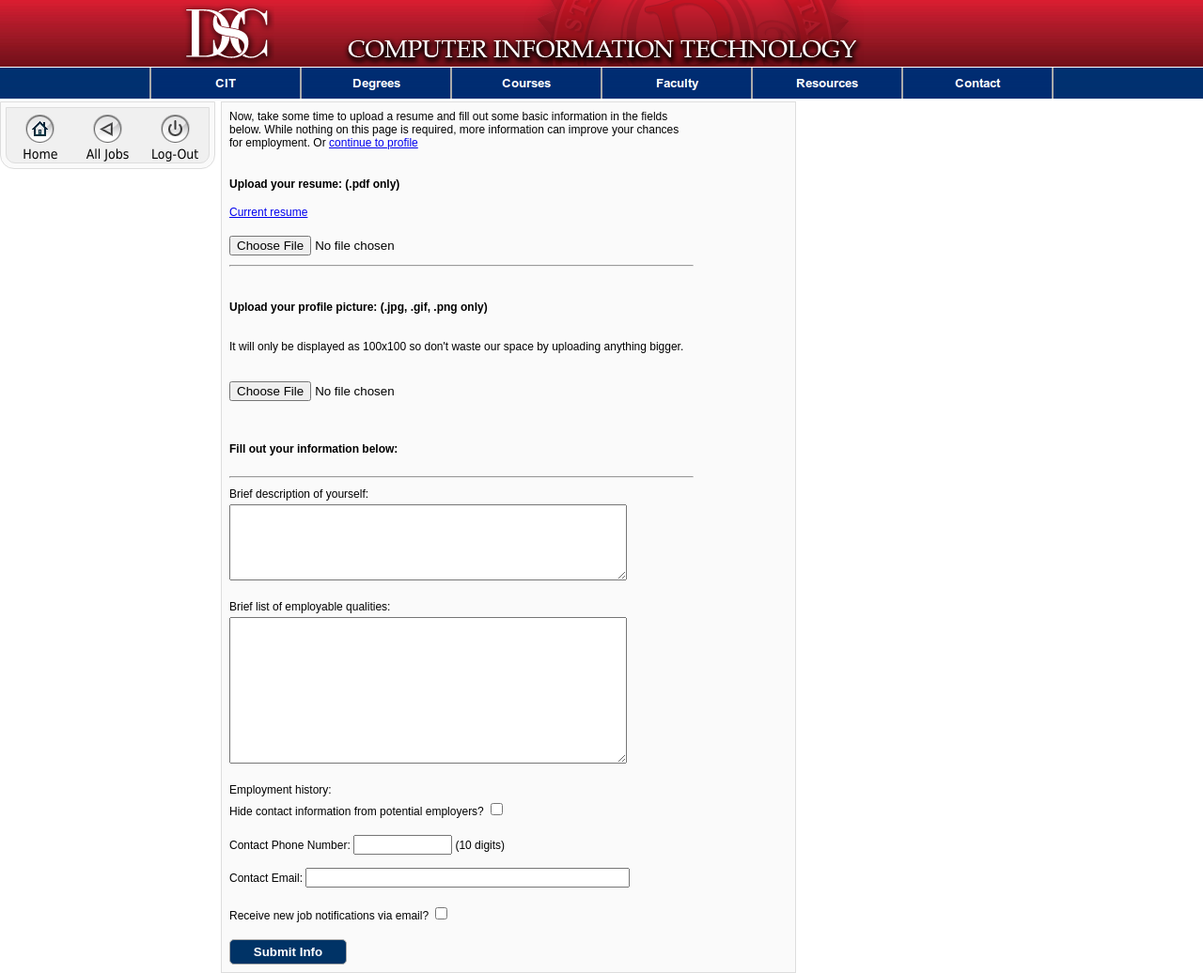
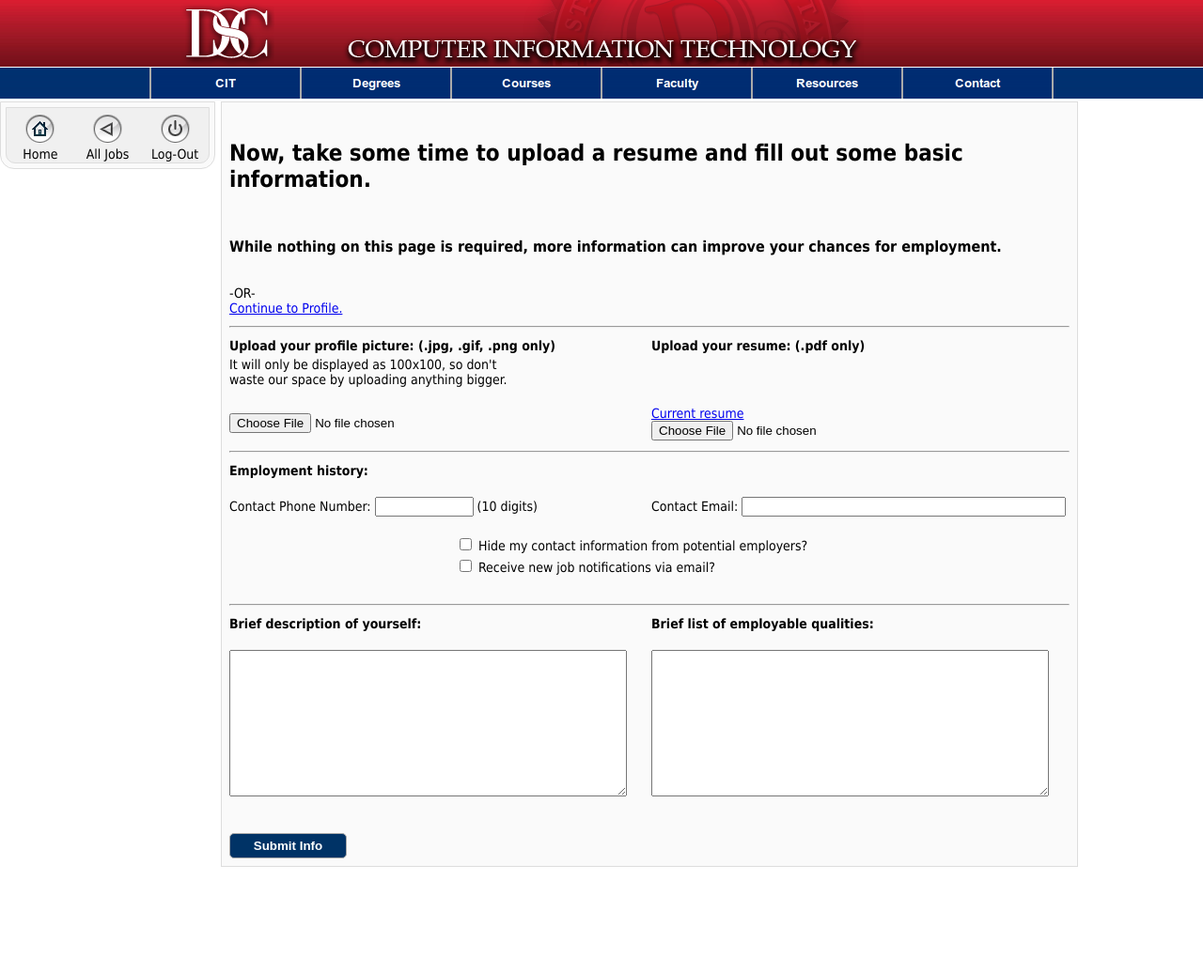
Before and after one commit to cs2450/citjobsite, a PHP site: page /resume.php in a window 1280 px wide. Shown: the whole page at 94% size. After the commit the page ends 923 px from the top, so only its background shows below. Run offline with PHP 8.4, Linux system fonts and the light colour scheme; a user stored in the database is signed in; data comes from the database, SQL or seed files in the repository; a stand-in replaces the project's code that opens the database connection; some libraries are stand-ins or nearby versions.

Commit message:
Made nice stylings on the student upload resume page.

```diff
--- a/css/header.css
+++ b/css/header.css
@@ -10,6 +10,15 @@ body {
 	font-variant: normal;
 	font-size-adjust: none;
 	letter-spacing: 0;
+}
+h1 {
+	font-size: 24px;
+}
+h2 {
+	font-size: 20px;
+}
+h3 {
+	font-size: 16px;
 }
 .text{
 	font-family: Arial, Helvetica,  Verdana, sans-serif;
--- a/css/jobs.css
+++ b/css/jobs.css
@@ -88,11 +88,6 @@ cursor: pointer;
 background: url("images/sleep.png") 0 -31px;
 }
 
-#resume_table {
-width: 500px;
-text-align: left;
-}
-
 #jobs_list {
 	width: 100%;
 	border: 1px #ddd solid;
--- a/resume.php
+++ b/resume.php
@@ -1,5 +1,4 @@
 <?php
-include_once("inc/connect.php");
 include_once("inc/header.php");
 
 // If the session isn't set by logging in or registering, re-route to login.php
@@ -22,11 +21,10 @@ $sql = "SELECT *  FROM students WHERE email='$email'";
 $result = mysql_query($sql);
 $info = mysql_fetch_array($result);
 $resume = $info['resume'];
-if ( !($resume == "NULL" || $resume == '') )
+if ( !($resume == "NULL" || $resume == '') ) {
 	$resume_link = "<a href='resumes/$resume'>Current resume</a>";
-
-if(isset($_GET['error']))
-	{
+}
+if(isset($_GET['error'])) {
 	$printout = '';
 
 	// Errors array
@@ -41,11 +39,10 @@ if(isset($_GET['error']))
 		UPLOAD_ERR_EXTENSION	=> "Invalid file type.",
 	);
 
-		if(is_numeric($_GET['error']))
+	if(is_numeric($_GET['error'])) {
 		$printout = $errors[ $_GET['error'] ];
-
-		else
-		{
+	}
+	else {
 		if($_GET['error'] == 'extension')
 			$printout = 'Invalid file type. PDF only.';
 
@@ -57,73 +54,65 @@ if(isset($_GET['error']))
 }
 ?>
 <form method="post" name="upload" action="php/resume_script.php" enctype="multipart/form-data">
-<table id="resume_table" class="text">
+<table id="resume_table">
 	<tr>
-		<td>Now, take some time to upload a resume and fill out some basic information in the fields below. While nothing on this page is required, more information can improve your chances for employment. Or <a href="profile.php">continue to profile</a></td>
+		<td colspan=2><br /><h1>Now, take some time to upload a resume and fill out some basic information.</h1><br /><h3>While nothing on this page is required, more information can improve your chances for employment.</h3><br />-OR-<br /><a href="profile.php">Continue to Profile.</a></td>
 	</tr>
 	<tr>
-		<td><br /><p><b>Upload your resume: (.pdf only)</b></p></td>
+		<td colspan=2><hr /></td>
 	</tr>
 	<tr>
-		<td><?php echo $resume_link; ?></td>
+		<td style="width:50%;"><b>Upload your profile picture: (.jpg, .gif, .png only)</b>
+		<td style="width:50%;"><b>Upload your resume: (.pdf only)</b></td>
 	</tr>
 	<tr>
-		<td><br /><input type="file" name="resume" /></td>
+		<td>It will only be displayed as 100x100, so don't<br />waste our space by uploading anything bigger.</td>
+		<td></td>
 	</tr>
 	<tr>
-		<td><hr /></td>
-	</tr>
-	<tr>
-		<td><br /><p><b>Upload your profile picture: (.jpg, .gif, .png only)</b></p></td>
-	</tr>
-	<tr>
-		<td><p>It will only be displayed as 100x100 so don't waste our space by uploading anything bigger.</p></td>
-	</tr>
-	<tr>
-		<td>
-			<br />
-			<input type="file" name="image" />
+		<td><br /><input type="file" name="image" /></td>
+		<td><br /><?php echo $resume_link; ?><br /><input type="file" name="resume" /><br />
 		</td>
 	</tr>
 	<tr>
-		<td><br /><br /><p><b>Fill out your information below:</b></p></td>
+		<td colspan=2><hr /></td>
 	</tr>
 	<tr>
-		<td><hr /></td>
+		<td colspan=2><b>Employment history:</b></td>
 	</tr>
 	<tr>
-		<td>Brief description of yourself:</td>
+		<td><br />
+			<label for="phone">Contact Phone Number: </label>
+			<input type="text" name="phone" maxlength="10" size="10" value="<?php echo $info['contact_phone']; ?>"/> (10 digits)</td>
+		<td><br />
+			<label for="contact_email">Contact Email: </label>
+			<input type="text" name="contact_email" size="40" value="<?php echo $info['contact_email']; ?>" /></td>
 	</tr>
 	<tr>
-		<td><textarea rows="5" cols="50" name="description" ><?php echo $info['description']; ?></textarea></td>
+		<td colspan=2 style="text-align: left; padding-left: 27%;"><br />
+			<input type="checkbox" id="hide_contact" /> Hide my contact information from potential employers?</td>
 	</tr>
 	<tr>
-		<td><br />Brief list of employable qualities:</td>
+		<td colspan=2 style="text-align: left; padding-left: 27%;">
+			<input type="checkbox" name="notification" <?php if($info['notification']){ echo "checked"; } ?>/> Receive new job notifications via email?</td>
 	</tr>
 	<tr>
-		<td><textarea rows="10" cols="50" name="qualities"><?php echo $info['qualities']; ?></textarea></td>
+		<td style="text-align: right;"></td>
+		<td style="text-align: left;"></td>
 	</tr>
 	<tr>
-		<td><br />Employment history:</td>
+		<td colspan=2><br /><hr /></td>
 	</tr>
 	<tr>
-		<td>Hide contact information from potential employers? <input type="checkbox" id="hide_contact" /></td>
+		<td><b>Brief description of yourself:</b></td>
+		<td><b>Brief list of employable qualities:</b></td>
 	</tr>
 	<tr>
-		<td>
-		<br />
-		<div id="contact_info">
-			<label for="phone">Contact Phone Number: </label><input type="text" name="phone" maxlength="10" size="10" value="<?php echo $info['contact_phone']; ?>"/> (10 digits)
-			<br /><br />
-			<label for="contact_email">Contact Email: </label><input type="text" name="contact_email" size="40" value="<?php echo $info['contact_email']; ?>" />
-		</div>
-		</td>
+		<td><br /><textarea rows="10" cols="50" name="description" ><?php echo $info['description']; ?></textarea></td>
+		<td><br /><textarea rows="10" cols="50" name="qualities"><?php echo $info['qualities']; ?></textarea></td>
 	</tr>
 	<tr>
-		<td><br />Receive new job notifications via email? <input type="checkbox" name="notification" <?php if($info['notification']){ echo "checked"; } ?>/></td>
-	</tr>
-	<tr>
-		<td><br /><button class="button" id="resume_submit">Submit Info</button></td>
+		<td colspan=2><br /><br /><button class="button" id="resume_submit">Submit Info</button></td>
 	</tr>
 </table>
 </form>
```
Lines whose indentation alone changed are shown as unchanged.
